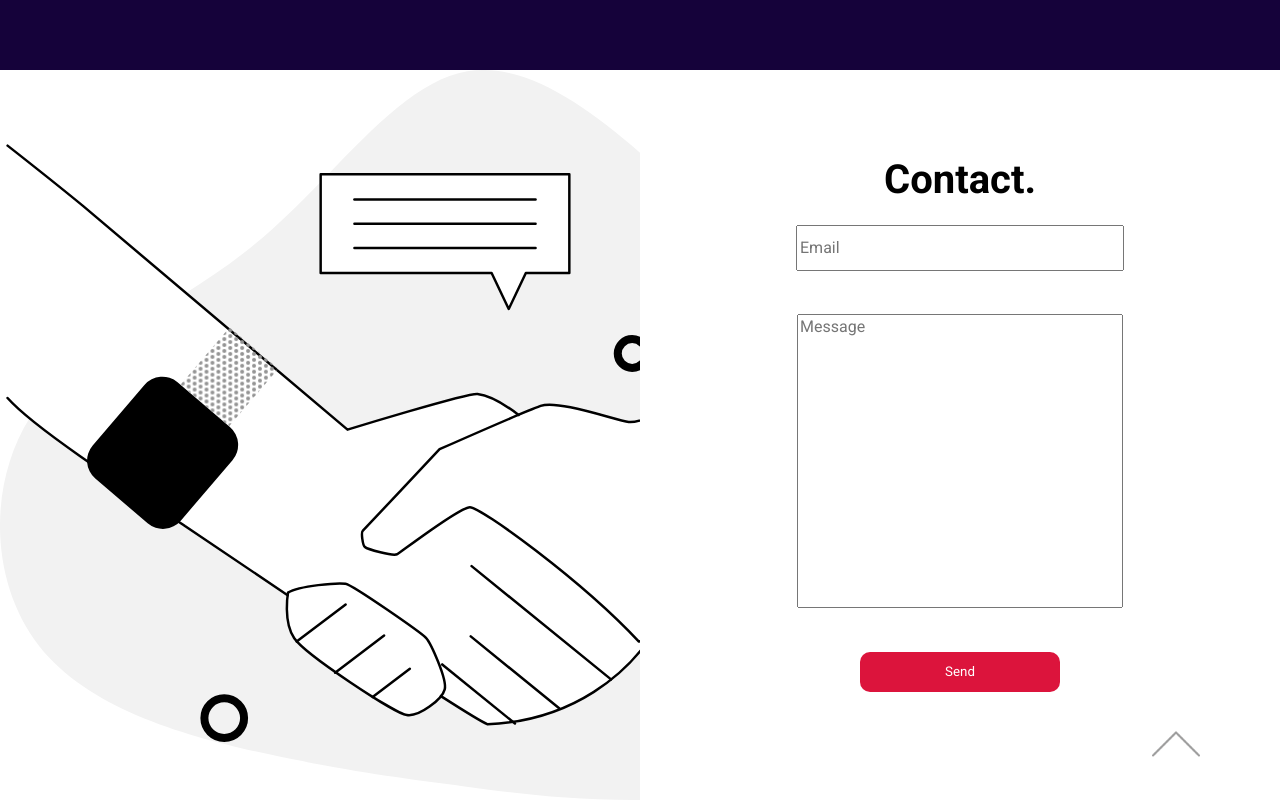
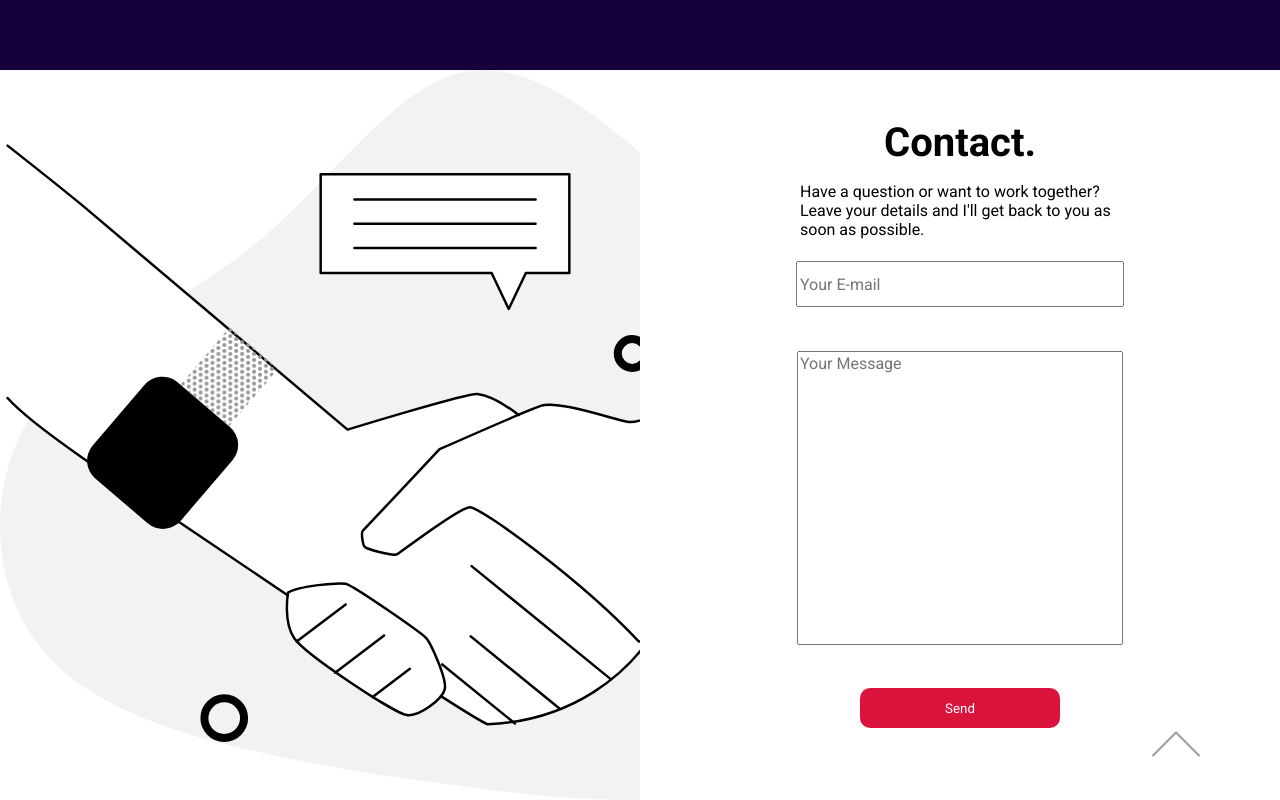
Before and after one commit to vergarapog/myPortofolio, a React (Create React App) app: page / in a window 1280 px wide. Shown: the part 4573-5373 px from the top of the page. Built offline with nearby package versions, Linux system fonts and the light colour scheme.

Commit message:
fix: updated emailjs parameters in contact form

```diff
--- a/src/components/contact/Contact.jsx
+++ b/src/components/contact/Contact.jsx
@@ -9,10 +9,10 @@ const Contact = () => {
     setMessage(true);
     emailjs
       .sendForm(
-        "gmail",
-        "template_ummtl6k",
+        "service_iq2bx9e",
+        "template_r1a9as2",
         e.target,
-        "user_Qo0WHk53vZvhlnybCaXUy"
+        "GxTpmqEVokddvyHYL"
       )
       .then(
         (result) => {
@@ -31,9 +31,23 @@ const Contact = () => {
       </div>
       <div className="right">
         <h2>Contact.</h2>
+        <p>
+          Have a question or want to work together? Leave your details and I'll
+          get back to you as soon as possible.
+        </p>
         <form onSubmit={handleSubmit}>
-          <input type="email" name="email" id="" placeholder="Email" required />
-          <textarea placeholder="Message" name="message" required></textarea>
+          <input
+            type="email"
+            name="from_name"
+            id=""
+            placeholder="Your E-mail"
+            required
+          />
+          <textarea
+            placeholder="Your Message"
+            name="message"
+            required
+          ></textarea>
           <button type="submit">Send</button>
           {message && <span>Thanks, I'll reply ASAP :)</span>}
         </form>
--- a/src/components/contact/contact.scss
+++ b/src/components/contact/contact.scss
@@ -27,6 +27,12 @@
     h2 {
       font-size: 2.5rem;
     }
+
+    p {
+      margin-top: 1em;
+      width: 20em;
+    }
+
     form {
       width: 70%;
       height: 70%;
```
